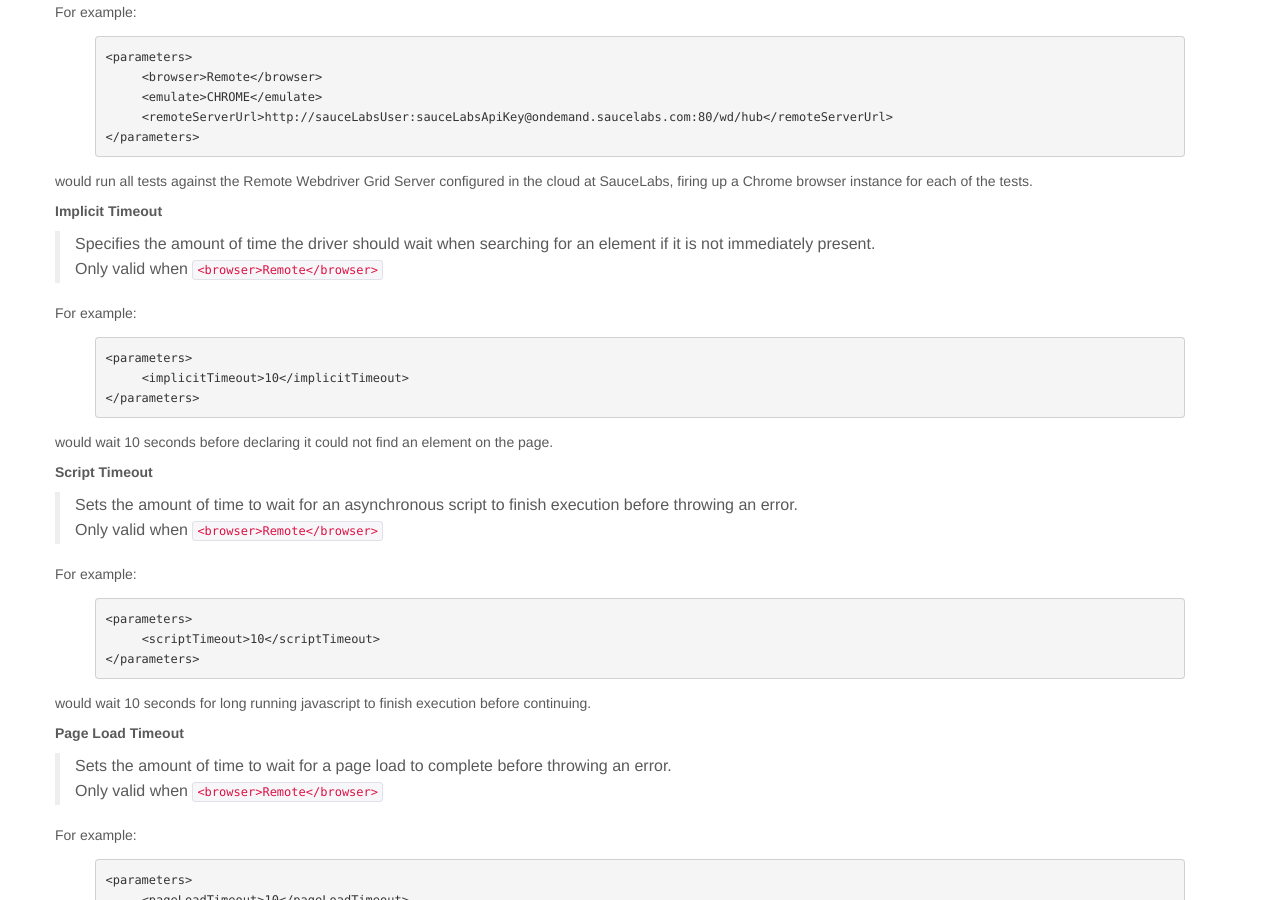
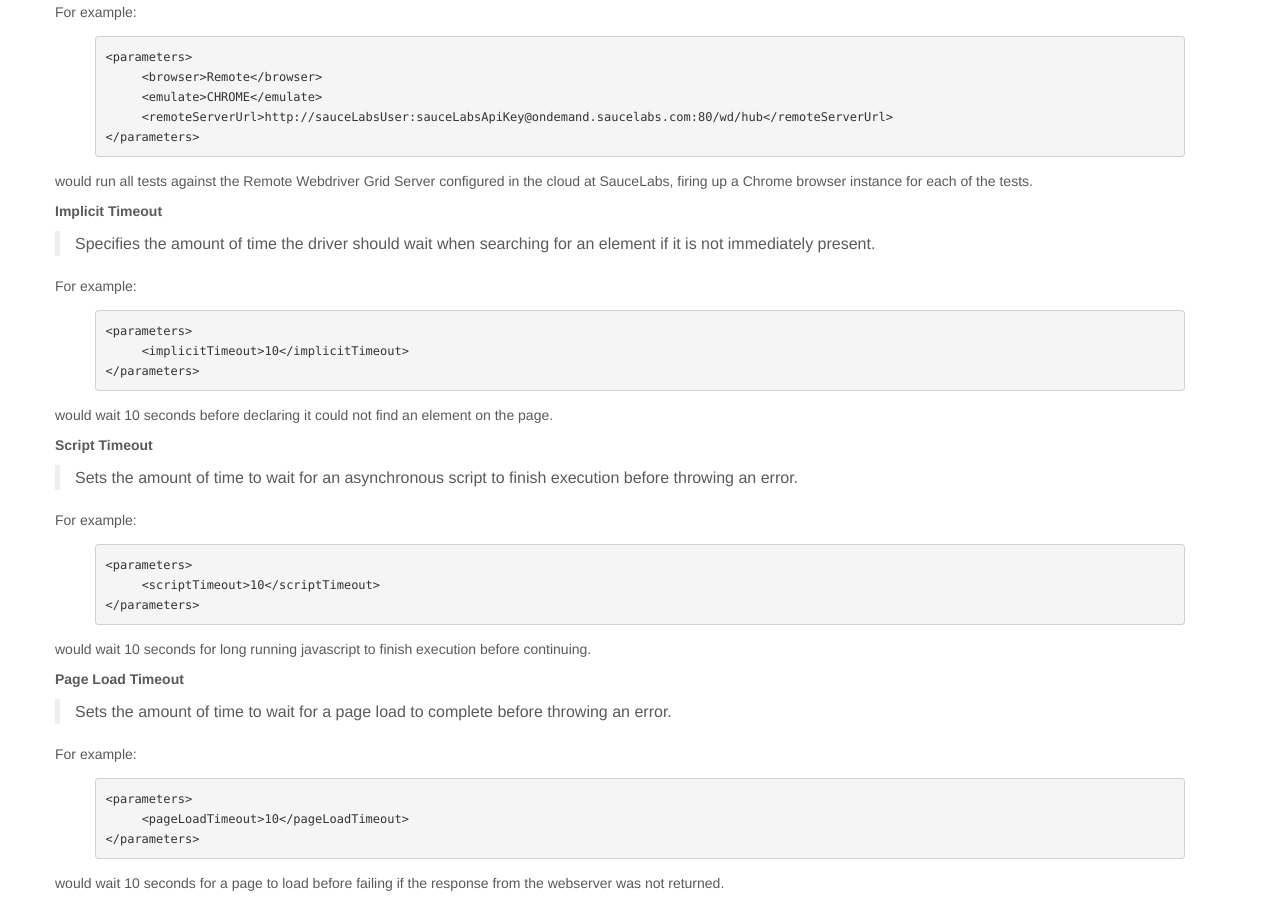
Before and after one commit to 4impact/madcow, a Jekyll site: the page built from documentation/_posts/2012-11-01-configuration.md, in a window 1280 px wide and 900 px high, scrolled down 3920 px. Built offline with Jekyll 4.4.1, drawn with Linux system fonts in a browser that asks for light colours.

Commit message:
altering documentation to suit changes to timeouts

```diff
--- a/documentation/_posts/2012-11-01-configuration.md
+++ b/documentation/_posts/2012-11-01-configuration.md
@@ -193,8 +193,6 @@ would run all tests against the Remote Webdriver Grid Server configured in the c
 
 ##### Implicit Timeout
 > Specifies the amount of time the driver should wait when searching for an element if it is not immediately present.
->
-> Only valid when `<browser>Remote</browser>`
 
 For example:
 {% highlight xml %}
@@ -206,8 +204,6 @@ would wait 10 seconds before declaring it could not find an element on the page.
 
 ##### Script Timeout
 > Sets the amount of time to wait for an asynchronous script to finish execution before throwing an error.
->
-> Only valid when `<browser>Remote</browser>`
 
 For example:
 {% highlight xml %}
@@ -219,8 +215,6 @@ would wait 10 seconds for long running javascript to finish execution before con
 
 ##### Page Load Timeout
 > Sets the amount of time to wait for a page load to complete before throwing an error.
->
-> Only valid when `<browser>Remote</browser>`
 
 For example:
 {% highlight xml %}
```
